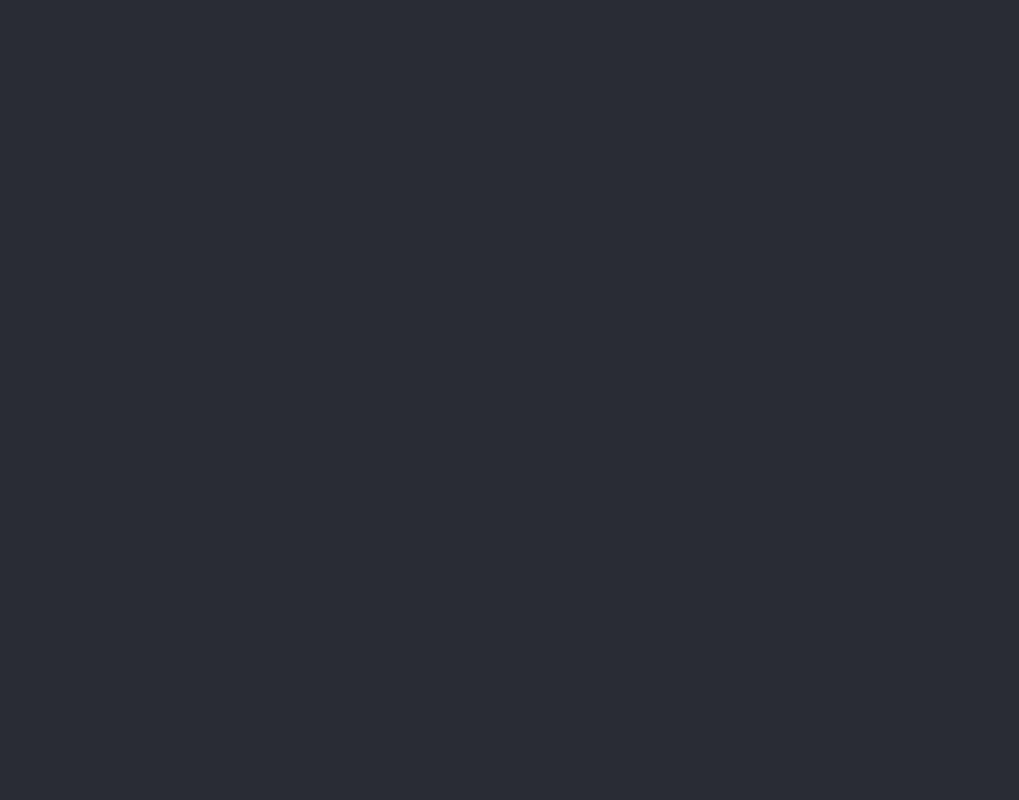
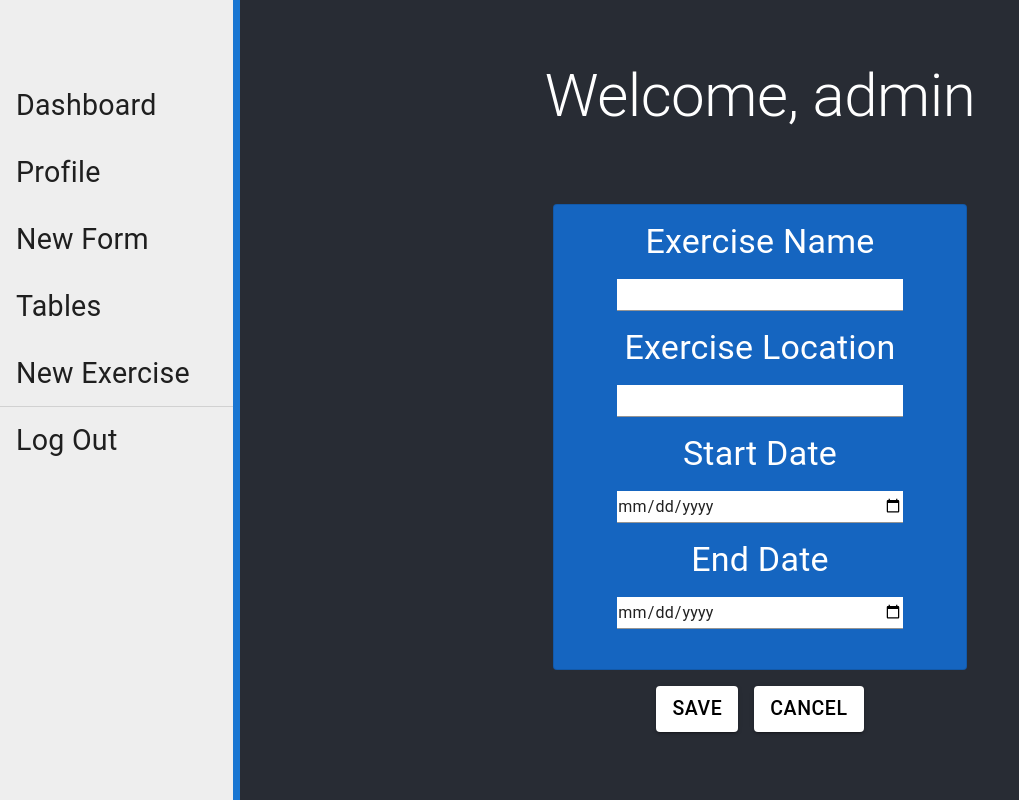
Before and after one commit to mkborland/TACT, a React (Create React App) app in the folder Client/: page /Dashboard/NewExerciseForm in a window 1280 px wide. Before the commit this address had no page. Shown: the whole page, without its empty margins (0-1019 px from the left). Built offline with nearby package versions, Linux system fonts and the light colour scheme.

Commit message:
initial newExcersiceForm

```diff
--- a/Client/src/App.js
+++ b/Client/src/App.js
@@ -9,6 +9,7 @@ import HistoryPage from "./pages/HistoryPage";
 import FlightSearch from "./components/FlightSearch/FlightSearch";
 import AirTypeTable from "./components/NewExerciseAircraftType/AirTypeTable";
 import Lodging from "./components/Lodging/Lodging";
+import NewExerciseForm from "./components/NewExcersizeForm/NewExerciseForm";
 
 function App() {
   return (
@@ -25,6 +26,7 @@ function App() {
               <Route path="History" element={<HistoryPage />} />
               <Route path="EditTablesPage" element={<EditTables />} />
               <Route path="ManageUsersPage" element={<ManageUsers />} />
+              <Route path="NewExerciseForm" element={<NewExerciseForm />} />
             </Route>
           </Routes>
         </BrowserRouter>
--- /dev/null
+++ b/Client/src/components/NewExcersizeForm/NewExerciseForm.js
@@ -0,0 +1,98 @@
+import React, { useState } from "react";
+import { useNavigate } from "react-router-dom";
+import { useAppContext } from "../../context/AppContext.js";
+import Box from "@mui/material/Box";
+import Card from "@mui/material/Card";
+import CardContent from "@mui/material/CardContent";
+import Button from "@mui/material/Button";
+import Typography from "@mui/material/Typography";
+import TextField from "@mui/material/TextField";
+import { CardActions } from "@mui/material";
+
+const NewExerciseForm = () => {
+  const [exerciseNameInput, setExerciseNameInput] = useState()
+  const [exerciseLocationInput, setExerciseLocationInput] = useState()
+  const [exerciseStartDate, setExerciseStartDate] = useState()
+  const [exerciseEndDate, setExerciseEndDate] = useState()
+  const nav = useNavigate();
+
+  const saveName = (input) => {
+    //do validation here
+    setExerciseNameInput(input.toString());
+  };
+  const saveLocation = (input) => {
+    setExerciseLocationInput(input.toString());
+  };
+  const saveStart = (input) => {
+    setExerciseStartDate(input.toString())
+  }
+  const saveEnd = (input) => {
+    setExerciseEndDate(input.toString())
+  }
+
+  const handleRoute = () => {
+    nav("/Dashboard/History");
+  };
+
+  return (
+    <Box sx={{ }}>
+      <Card variant="outlined" sx={{backgroundColor: "primary.dark", color: "white", m: 1 }}>
+        <CardContent>
+          <Typography variant="h4" component="div">
+            Exercise Name
+          </Typography>
+          <TextField
+            id="standard-basic"
+            variant="standard"
+            onChange={(e) => saveName(e.target.value)}
+            sx={{backgroundColor: "white", color: "black", m: 2, minWidth: "75%"}}
+          />
+          <Typography variant="h4" component="div">
+            Exercise Location
+          </Typography>
+          <TextField
+            id="standard-basic"
+            variant="standard"
+            onChange={(e) => saveLocation(e.target.value)}
+            sx={{backgroundColor: "white", color: "black", m: 2, minWidth: "75%"}}
+          />
+          <Typography variant="h4" component="div">
+            Start Date
+          </Typography>
+          <TextField
+            id="standard-basic"
+            variant="standard"
+            type="date"
+            onChange={(e) => saveStart(e.target.value)}
+            sx={{backgroundColor: "white", color: "black", m: 2, minWidth: "75%"}}
+          />
+          <Typography variant="h4" component="div">
+            End Date
+          </Typography>
+          <TextField
+            id="standard-basic"
+            variant="standard"
+            type="date"
+            onChange={(e) => saveEnd(e.target.value)}
+            sx={{backgroundColor: "white", color: "black", m: 2, minWidth: "75%"}}
+          />
+        </CardContent>
+      </Card>
+      <Button
+            type="button"
+            variant="contained"
+            sx={{backgroundColor: "white", color: "black", m: 1, fontSize: ".75em"}}
+            onClick={() => {
+              //save to data base if good
+            }}
+          >
+            Save
+          </Button>
+          <Button type="button" variant="contained" sx={{backgroundColor: "white", color: "black", m: 1, fontSize: ".75em"}} onClick={() => handleRoute()}>
+            Cancel
+          </Button>
+    </Box>
+  );
+};
+
+export default NewExerciseForm;
--- a/Client/src/components/UserActionItems/UserActionItems.js
+++ b/Client/src/components/UserActionItems/UserActionItems.js
@@ -7,7 +7,7 @@ import ManageAccountsIcon from "@mui/icons-material/ManageAccounts";
 import LogoutIcon from '@mui/icons-material/Logout';
 import { Divider } from "@mui/material";
 
-
+const newExerciseForm = "/Dashboard/NewExerciseForm"
 const NewExercisePage = "/Dashboard/NewExercisePage"
 const HistoryPage = "/Dashboard/History";
 const EditTablesPage = "/Dashboard/EditTablesPage";
@@ -25,11 +25,8 @@ const ActionObject = [
     text: "Tables",
     link: EditTablesPage,
   },
-  // {
-  //   text: "Log Out",
-  //   icon: <LogoutIcon/>,
-  //   link: LoginPage
-  // }
+  {text: "New Exercise",
+    link: newExerciseForm}
 ];
 
 const ActionObjectGeneral = [
@@ -38,11 +35,6 @@ const ActionObjectGeneral = [
     link: NewExercisePage,
   },
   { text: "History", link: HistoryPage },
-  // {
-  //   text: "Log Out",
-  //   icon: <LogoutIcon/>,
-  //   link: LoginPage
-  // }
 ];
 
 const UserActionItems = () => {
@@ -64,12 +56,6 @@ const UserActionItems = () => {
         })}
         <Divider />
         <DefinedListItem text="Log Out" icon={<LogoutIcon/>} link={LoginPage}/>
-
-        {/* <DefinedListItem
-          text="New Exercise"
-          icon={<CreateIcon />}
-          onClick={NewExercisePage}
-        /> */}
       </>
     );
   } else if (UserInfo.access === "general") {
@@ -84,11 +70,6 @@ const UserActionItems = () => {
           );
         })}
 
-        {/* <DefinedListItem
-          text="New Exercise"
-          icon={<CreateIcon />}
-          onClick={NewExercisePage}
-        /> */}
       </>
     );
   }
```
